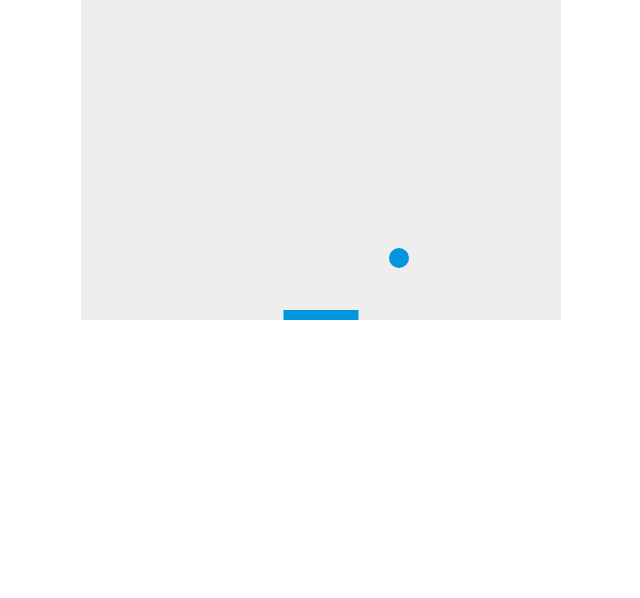
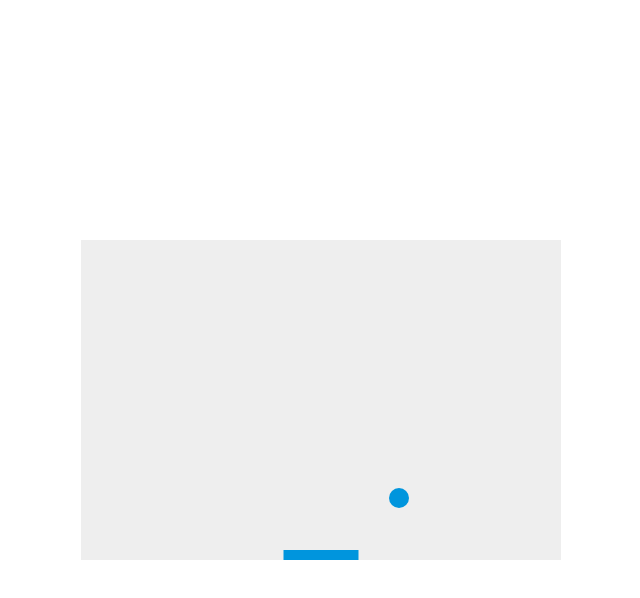
Before and after one commit to kaijicode/canvas-demos, a plain HTML site: page index.html in a window 1280 px wide. Shown: the whole page, without its empty margins (319-959 px from the left). Drawn offline with Linux system fonts and the light colour scheme.

Commit message:
Center the canvas

```diff
--- a/index.html
+++ b/index.html
@@ -5,19 +5,31 @@
         body {
             padding: 0;
             margin: 0;
+
+        }
+
+        .flex-container {
+            display: flex;
+            justify-content: center;
+            align-items: center;
+            height: 100vh;
+        }
+
+        .flex-item {
+            flex-grow: 0;
         }
 
         canvas {
             background: #eee;
             display: block;
-            margin: 0 auto;
-            /* border: 1px solid black; */
         }
     </style>
 </head>
 
 <body>
-    <canvas id="canvas" width="480" height="320"></canvas>
+    <div class="flex-container">
+        <canvas id="canvas" class="flex-item" width="480" height="320"></canvas>
+    </div>
 
     <script>
         var canvas = document.getElementById("canvas");
```
